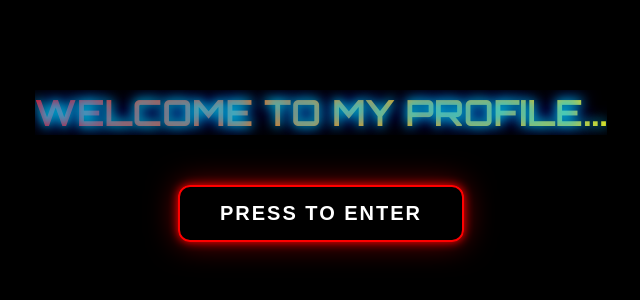
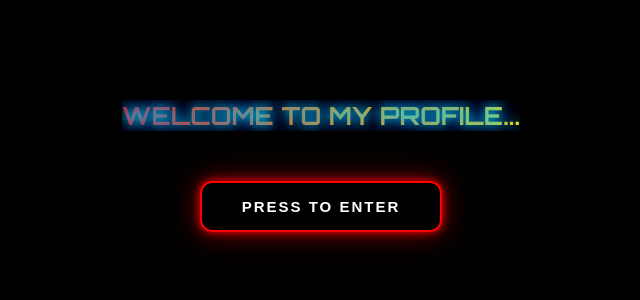
Before and after one commit to AivansarteProtectX1/Profile.info.github.io, a plain HTML site: page index.html in a window 1280 px wide. Shown: the part 234-534 px from the top of the page, without its empty margins (319-959 px from the left). Drawn offline with Linux system fonts and the light colour scheme.

Commit message:
Decrease font sizes in index.html
Reduced font sizes for intro text, enter button, and footer.

```diff
--- a/index.html
+++ b/index.html
@@ -41,7 +41,7 @@
 
     /* 🎨 Rainbow text only — no box effect */
     #introText {
-      font-size: 36px;
+      font-size: 25px;
       font-weight: bold;
       text-align: center;
       text-transform: uppercase;
@@ -71,7 +71,7 @@
     /* ===== ENTER BUTTON ===== */
     #enterBtn {
       padding: 15px 40px;
-      font-size: 20px;
+      font-size: 15px;
       font-weight: bold;
       color: white;
       background: transparent;
@@ -138,7 +138,7 @@
       top: 10px;
       left: 50%;
       transform: translateX(-50%);
-      font-size: 12px;
+      font-size: 10px;
       font-weight: 700;
     }
 
```
